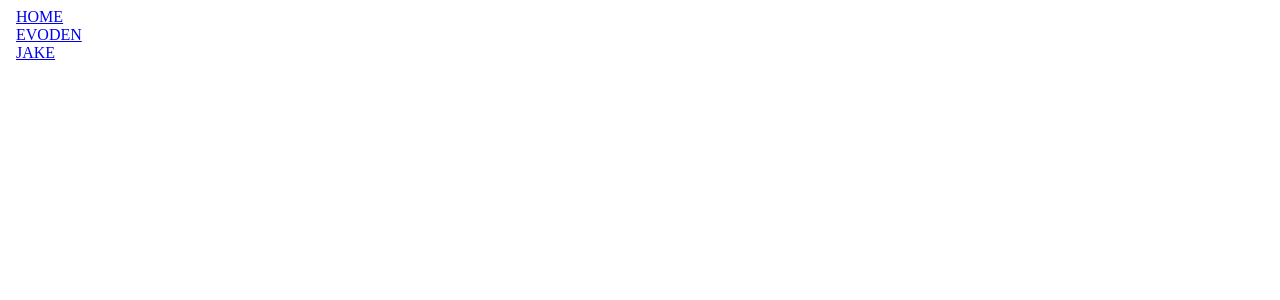
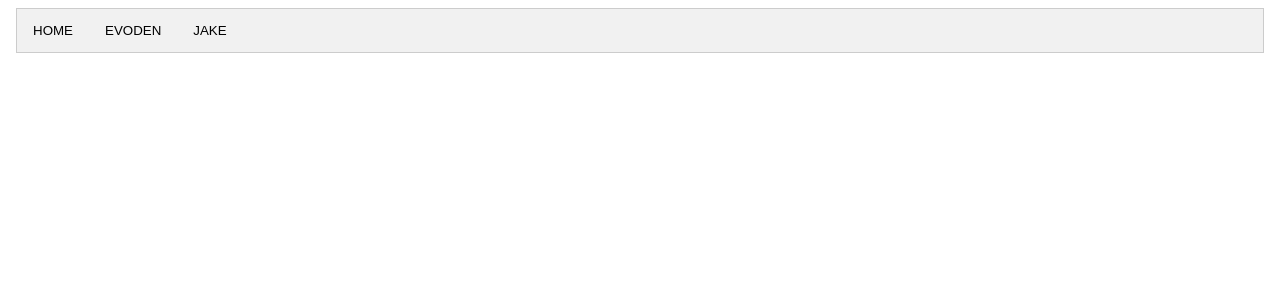
Before and after one commit to Tanmfran/EvoChan, an Angular app: page / in a window 1280 px wide. Shown: the top 300 px of the page. Built offline with nearby package versions, Linux system fonts and the light colour scheme.

Commit message:
Make the buttons badass

```diff
--- a/src/app/app.component.css
+++ b/src/app/app.component.css
@@ -12,3 +12,34 @@ body, html {
   height: 1024px;
 
 }
+ .ttsize {
+   font-size: 30px;
+ }
+
+/* Style the tab */
+.tab {
+  overflow: hidden;
+  border: 1px solid #ccc;
+  background-color: #f1f1f1;
+}
+
+/* Style the buttons that are used to open the tab content */
+.tab button {
+  background-color: inherit;
+  float: left;
+  border: none;
+  outline: none;
+  cursor: pointer;
+  padding: 14px 16px;
+  transition: 0.3s;
+}
+
+/* Change background color of buttons on hover */
+.tab button:hover {
+  background-color: #ddd;
+}
+
+/* Create an active/current tablink class */
+.tab button.active {
+  background-color: #ccc;
+}
--- a/src/app/app.component.html
+++ b/src/app/app.component.html
@@ -1,26 +1,20 @@
 <html>
-  <body>
+  <body class="ttsize">
 
-    <div>
-      <a class="nav-item nav-link" routerLink="/">HOME</a>
-    </div>
-    <div>
-      <a class="nav-item nav-link" routerLink="/evo">EVODEN</a>
-    </div>
-    <div>
-      <a class="nav-item nav-link" routerLink="/jake">JAKE</a>
+    <div class="tab">
+      <button class="nav-item nav-link" routerLink="/">HOME</button>
+
+      <button class="nav-item nav-link" routerLink="/evo">EVODEN</button>
+
+      <button class="nav-item nav-link" routerLink="/jake">JAKE</button>
     </div>
   </body>
 
 
   <!-- main content container -->
-  <div class="jumbotron">
+
     <div class="container">
-      <div class="row">
-        <div class="col-sm-8 offset-sm-2">
           <router-outlet></router-outlet>
-        </div>
-      </div>
     </div>
-  </div>
+
 </html>
```
